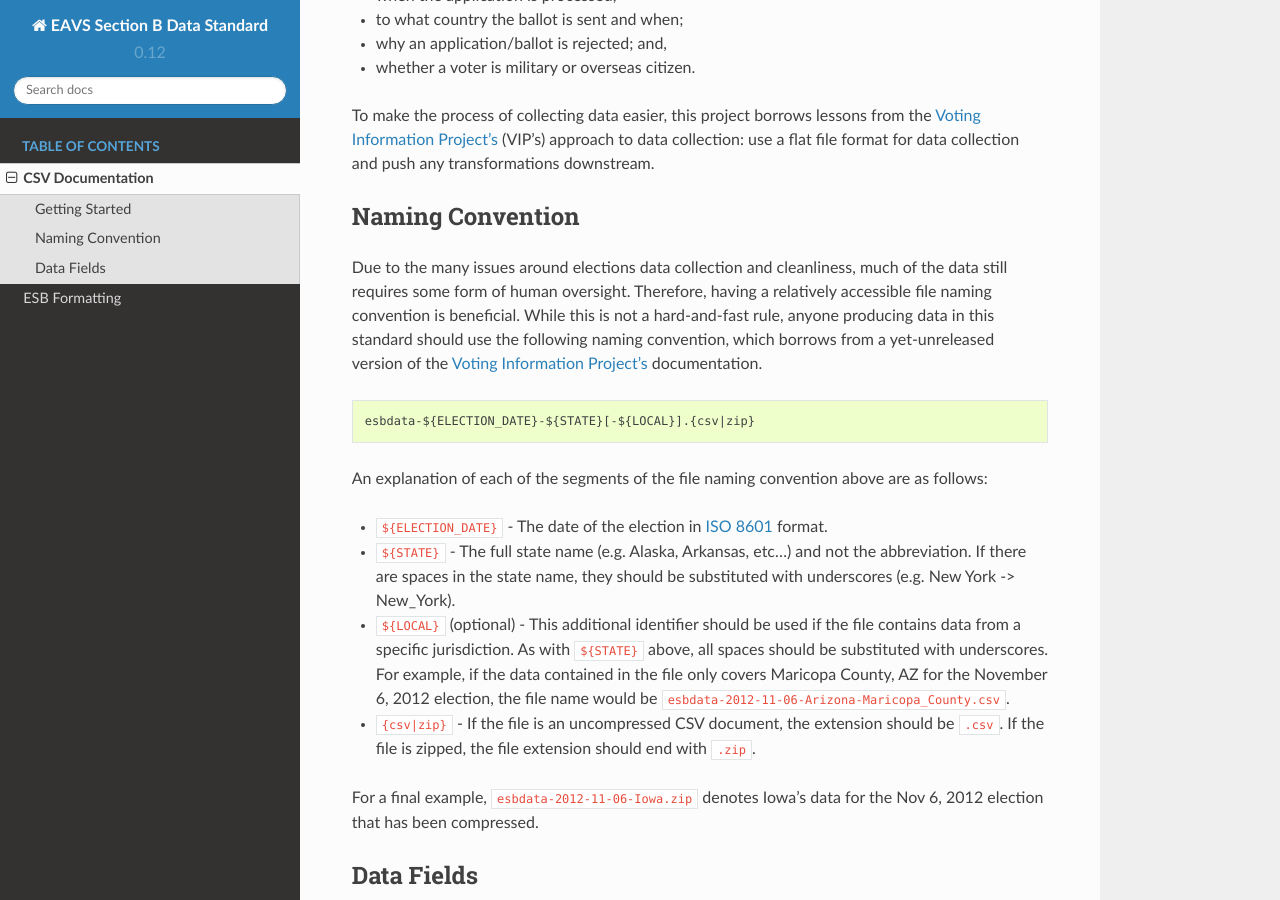
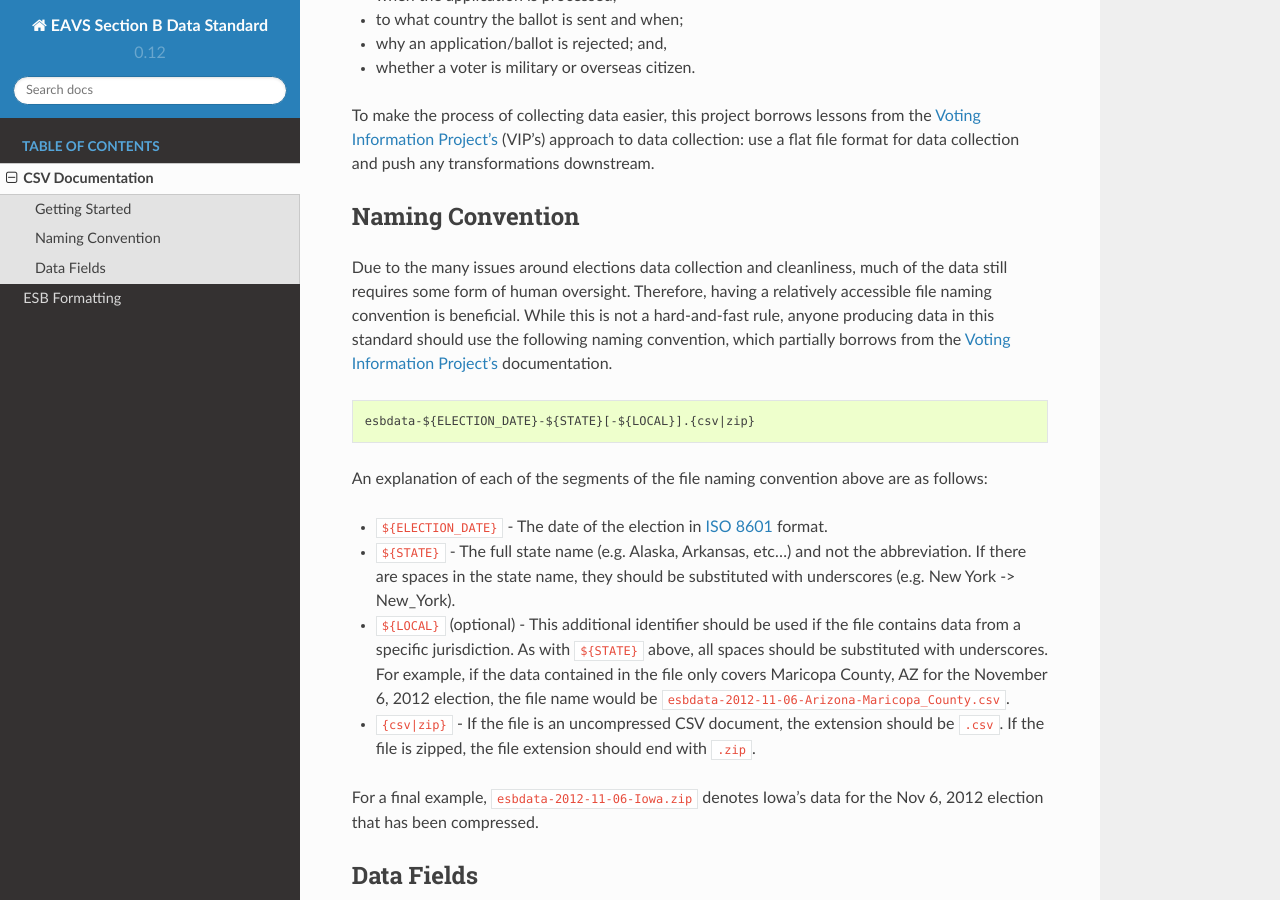
Before and after one commit to csg-org/esb-data-standard, a Sphinx documentation site: the page built from docs/source/csv/index.rst, in a window 1280 px wide and 900 px high, scrolled down 496 px. Built offline with Sphinx 7.4.7 and the Read the Docs theme 2.0.0, drawn with Linux system fonts in a browser that asks for light colours.

Commit message:
fix language

```diff
--- a/docs/source/csv/index.rst
+++ b/docs/source/csv/index.rst
@@ -28,8 +28,7 @@ Naming Convention
 Due to the many issues around elections data collection and cleanliness, much of the data still requires
 some form of human oversight. Therefore, having a relatively accessible file naming convention is
 beneficial. While this is not a hard-and-fast rule, anyone producing data in this standard should use
-the following naming convention, which borrows from a yet-unreleased version of the `Voting Information
-Project's`_ documentation.
+the following naming convention, which partially borrows from the `Voting Information Project's`_ documentation.
 
 .. code-block:: none
 
--- a/docs/source/formatting/index.rst
+++ b/docs/source/formatting/index.rst
@@ -7,7 +7,7 @@ ESB Formatting
 ESB File Structure
 ------------------
 
-The CSV file must be comma-delimited, UTF-8 (with BOM omitted) .csv files, named
+The CSV file must be comma-delimited, UTF-8 encoded (with BOM omitted), and named
 according to the `CSV Documentation`_.
 
 Header Row
--- a/docs/source/index.rst
+++ b/docs/source/index.rst
@@ -13,7 +13,7 @@ and casting a ballot. This standard gives states and jurisdictions a mechanism t
 structured format that allows for deeper analysis of voter behavior and isolate potential pitfalls in the
 administrative process.
 
-.. _Election Administration and Voting Survey: https://www.eac.gov/research/
+.. _Election Administration and Voting Survey: https://www.eac.gov/research-and-data
 
 .. toctree::
    :caption: Table of Contents
```
